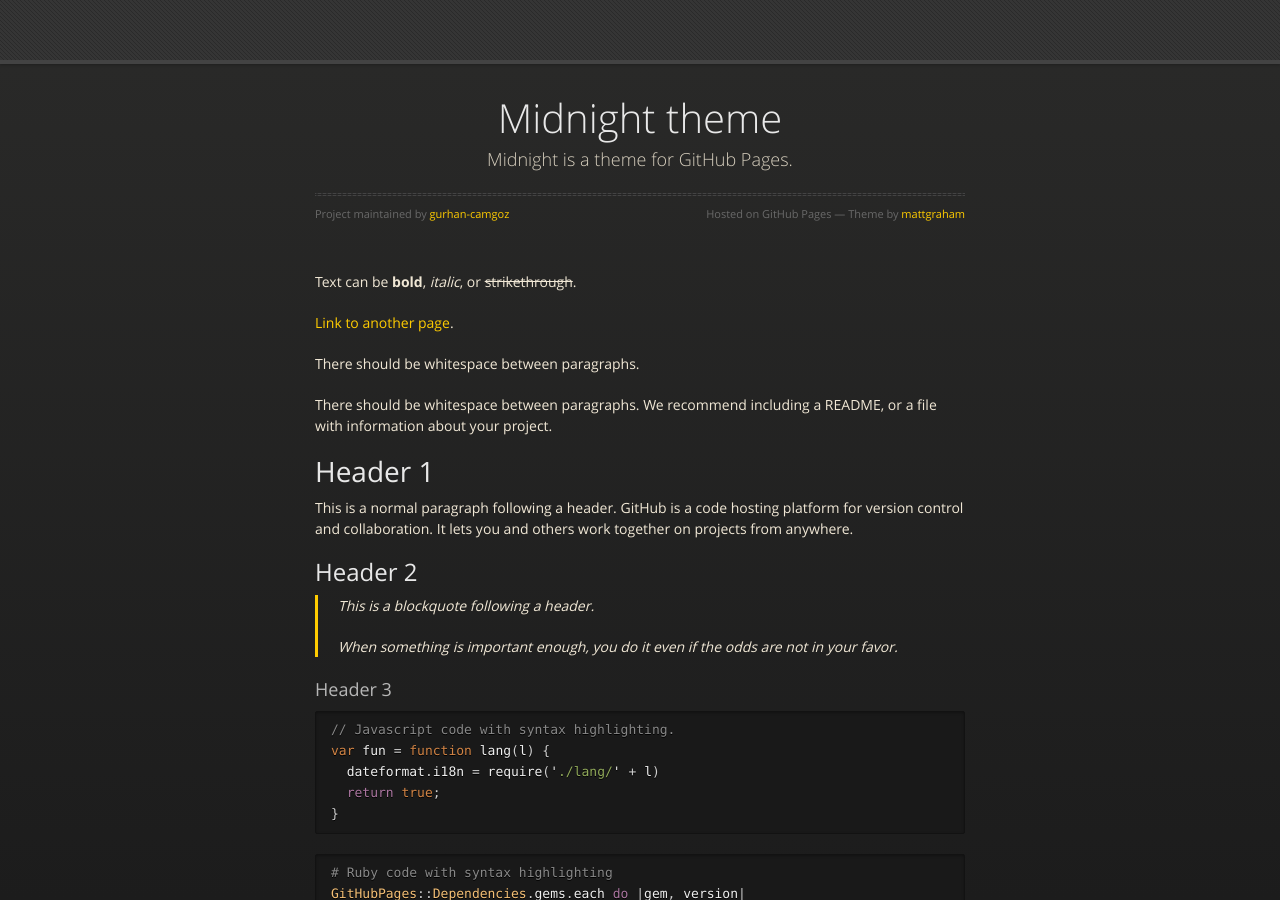
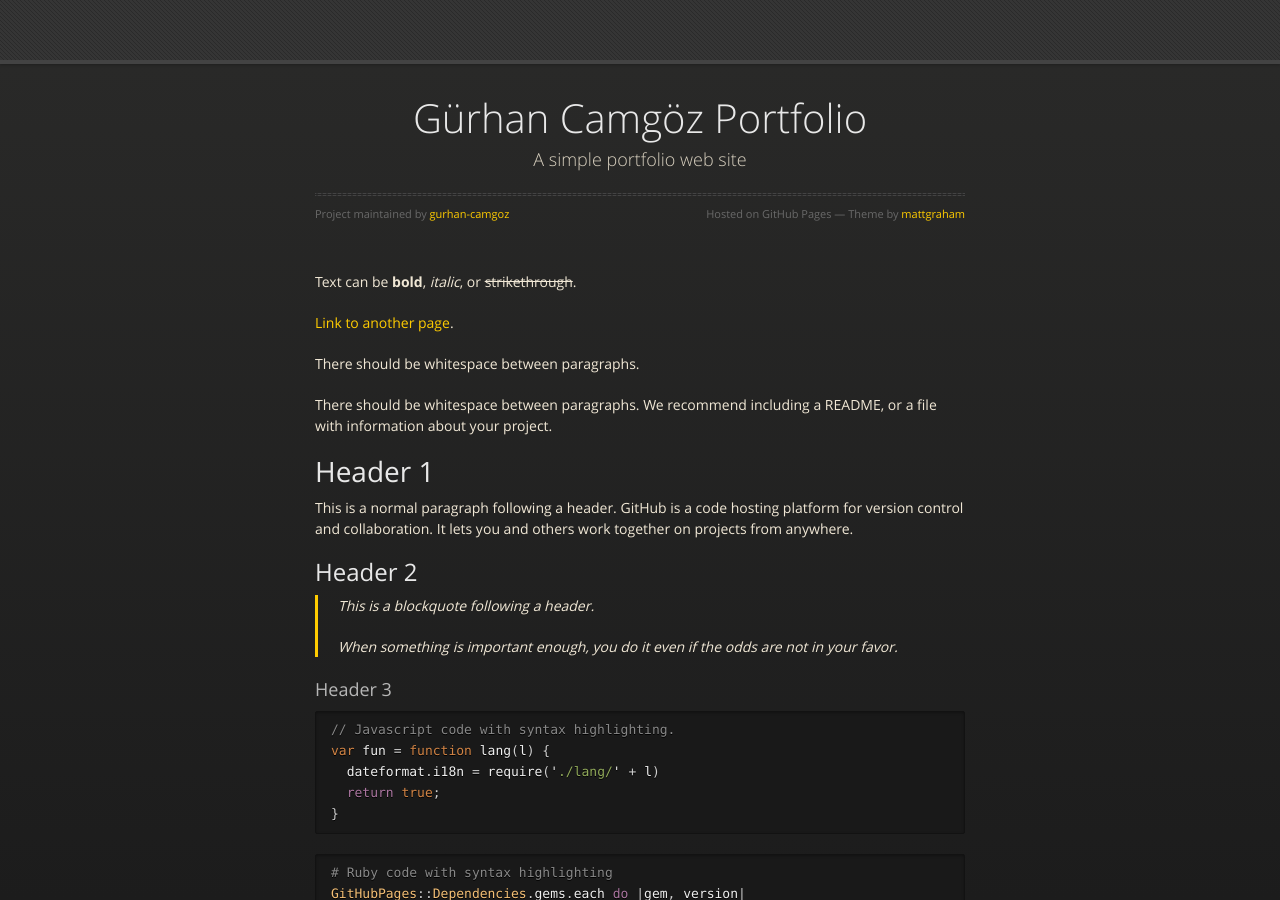
Before and after one commit to gurhan-camgoz/gurhan-camgoz.github.io, a Jekyll site: the page built from index.md, in a window 1280 px wide and 900 px high. Built offline with Jekyll 4.4.1, drawn with Linux system fonts in a browser that asks for light colours.

Commit message:
fourth commit

```diff
--- a/_config.yml
+++ b/_config.yml
@@ -1,5 +1,5 @@
-title: Midnight theme
-description: Midnight is a theme for GitHub Pages.
+title: Gürhan Camgöz Portfolio
+description: A simple portfolio web site
 show_downloads: true
 google_analytics:
 theme: jekyll-theme-midnight
```
